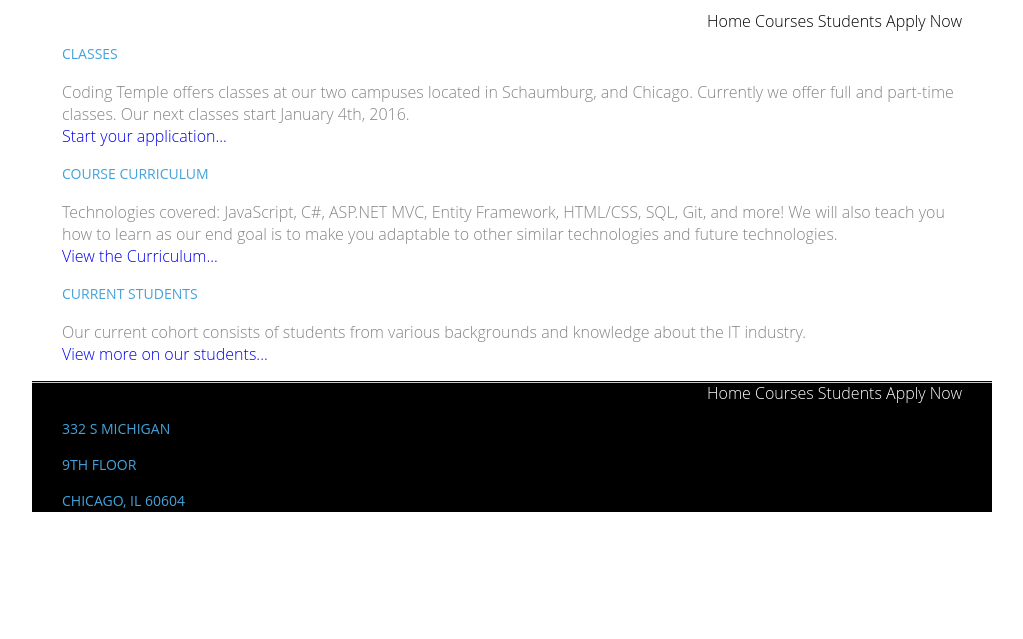
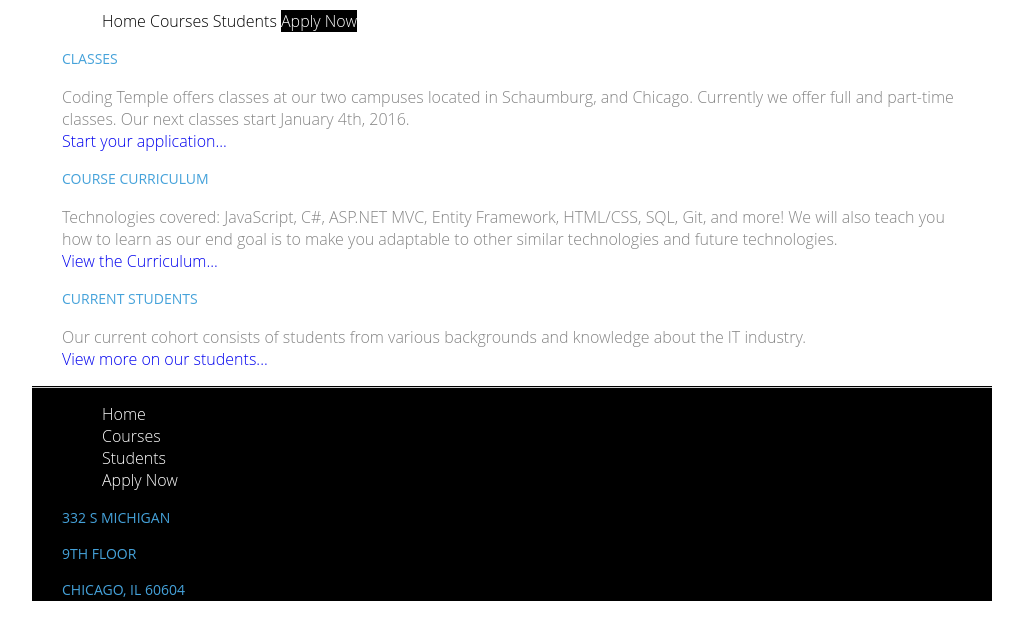
Before and after one commit to sdabrowski/HTML-Homework, a plain HTML site: page index.html in a window 1280 px wide. Shown: the part 55-694 px from the top of the page, without its empty margins (128-1151 px from the left). Drawn offline with Linux system fonts and the light colour scheme.

Commit message:
Updated webpage

```diff
--- a/index.html
+++ b/index.html
@@ -11,10 +11,20 @@
         <header class="container">
             <h1>Coding Temple</h1>
             <nav>
-                <a href="index.html">Home</a>
-                <a href="courses.html">Courses</a>
-                <a href="students.html">Students</a>
-                <a href="apply.html">Apply Now</a>
+                <ul>
+                    <li>
+                        <a href="index.html">Home</a>
+                    </li>
+                    <li>
+                        <a href="courses.html">Courses</a>
+                    </li>
+                    <li>
+                        <a href="students.html">Students</a>
+                    </li>
+                    <li class="alt-link">
+                        <a href="apply.html">Apply Now</a>
+                    </li>
+                </ul>
             </nav>
         </header>
 
@@ -50,7 +60,20 @@
 
         <footer class="container">
             <nav>
-                <a href="index.html">Home</a> <a href="courses.html">Courses</a> <a href="students.html">Students</a> <a href="apply.html">Apply Now</a>
+                <ul>
+                    <li>
+                        <a href="index.html">Home</a>
+                    </li>
+                    <li>
+                        <a href="courses.html">Courses</a>
+                    </li>
+                    <li>
+                        <a href="students.html">Students</a>
+                    </li>
+                    <li class="alt-link">
+                        <a href="apply.html">Apply Now</a>
+                    </li>
+                </ul>
             </nav>
             <aside>
                 <h3>332 S Michigan</h3>
--- a/main.css
+++ b/main.css
@@ -42,16 +42,17 @@ h2, h3, h4{
     text-transform: uppercase;
 }
 
-nav{
-    text-align: right;
-}
-
-header a{
+header li a{
     color: black;
 }
 
-header a:hover{
+header li a:hover{
+    box-shadow: inset 0 3px 0 0 #45A2DA;
     color: #45A2DA;
+}
+
+header li{
+    display: inline-block;
 }
 
 footer{
@@ -63,3 +64,11 @@ footer{
 footer a{
     color: white;
 }
+
+.alt-link{
+    background-color: black;
+}
+
+.alt-link a{
+    color: white;
+}
```
